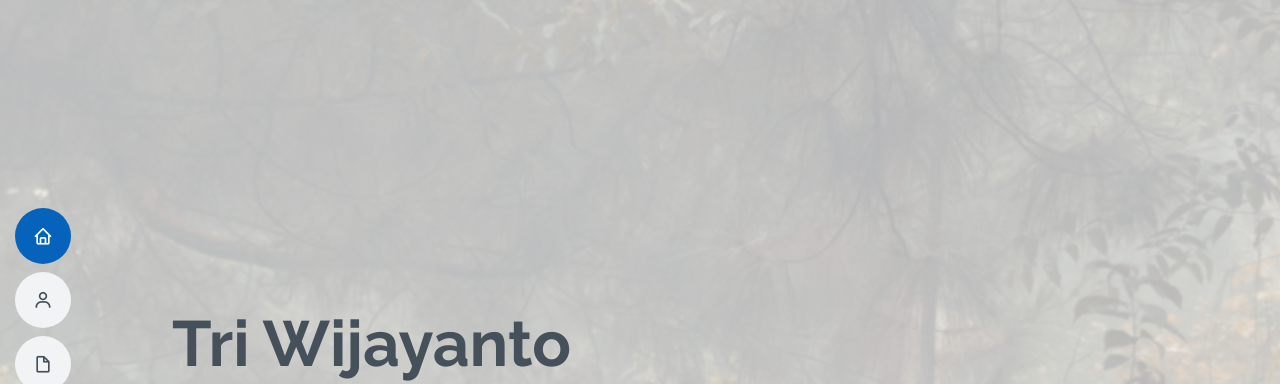
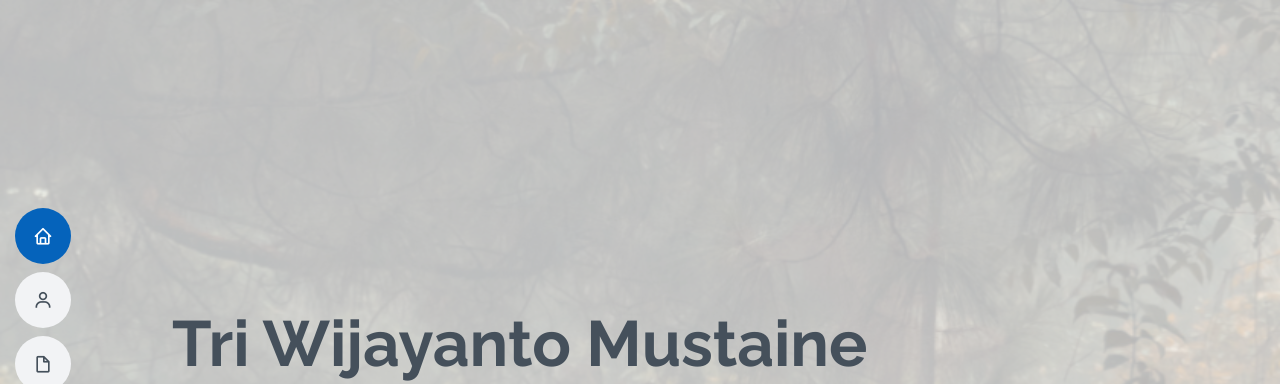
Before and after one commit to encrypthink/encrypthink.github.io, a plain HTML site: page index.html in a window 1280 px wide. Shown: the top 384 px of the page. Drawn offline with nearby package versions, Linux system fonts and the light colour scheme.

Commit message:
update nama

```diff
--- a/index.html
+++ b/index.html
@@ -60,7 +60,7 @@
   <!-- ======= Hero Section ======= -->
   <section id="hero" class="d-flex flex-column justify-content-center">
     <div class="container" data-aos="zoom-in" data-aos-delay="100">
-      <h1>Tri Wijayanto</h1>
+      <h1>Tri Wijayanto Mustaine</h1>
       <p>I'm <span class="typed" data-typed-items="Developer, Photographer, Cybersecurity Enthusiast"></span></p>
       <div class="social-links">
         <a href="#" class="twitter"><i class="bx bxl-twitter"></i></a>
```
Also changed, not shown: 1 other file.
